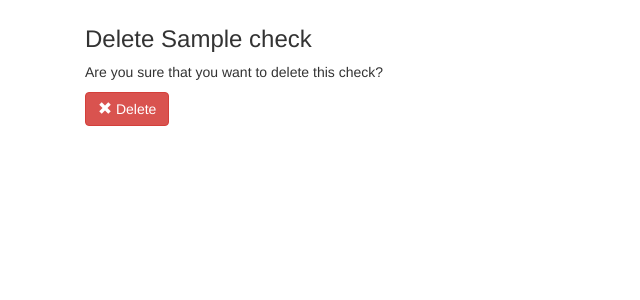
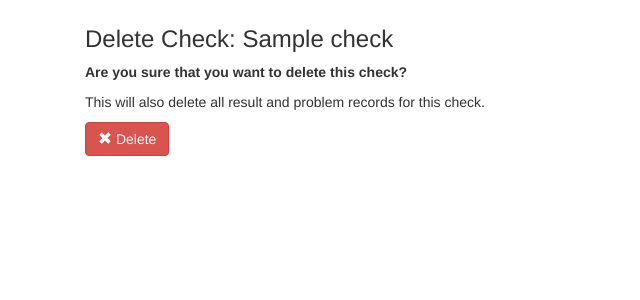
Before and after one commit to animeshinvinci/AgileNMS, a Django app: template monitoring/templates/monitoring/check_confirm_delete.html in a window 1280 px wide. Shown: the part 54-354 px from the top of the page, without its empty margins (0-640 px from the left). Run offline with Django 3.2, Linux system fonts and the light colour scheme; the template is opened without the code that fills it: values that come from a table or form of the project are taken from there, others are empty; tables that the repository leaves empty hold one stand-in row (values such as "Sample post"); parts of the project's set-up code (start-up, migrations or seed data) failed here and were passed over.

Commit message:
Various frontend improvements

```diff
--- a/monitoring/templates/monitoring/check_confirm_delete.html
+++ b/monitoring/templates/monitoring/check_confirm_delete.html
@@ -1,6 +1,6 @@
 {% extends "base.html" %}
 
-{% block title %}Delete Check{% endblock %}
+{% block title %}Delete Check: {{ check }{% endblock %}
 
 {% block checks_navitem_classes %}active{% endblock %}
 
@@ -9,8 +9,9 @@
 {% endblock %}
 
 {% block content %}
- <h3>Delete {{ check }}</h3>
- <p>Are you sure that you want to delete this check?</p>
+ <h3>Delete Check: {{ check }}</h3>
+ <p><b>Are you sure that you want to delete this check?</b></p>
+ <p>This will also delete all result and problem records for this check.</p>
  <form action="#" method="post">
  {% csrf_token %}
  <button type="submit" class="btn btn-danger"><span class="glyphicon glyphicon-remove"></span> Delete</button>
--- a/monitoring/templates/monitoring/check_detail.html
+++ b/monitoring/templates/monitoring/check_detail.html
@@ -1,7 +1,7 @@
 {% extends "base.html" %}
 {% load humanize %}
 
-{% block title %}Check Detail{% endblock %}
+{% block title %}Check: {{ check }}{% endblock %}
 
 {% block checks_navitem_classes %}active{% endblock %}
 
@@ -12,7 +12,7 @@
 {% block content %}
  <div class="row">
   <div class="col-lg-9">
-   <h3>{{ check }} <sup><span class="label status-label-{{ check.get_status }}" style="text-transform: uppercase;">{{ check.get_status }}</span></sup></h3>
+   <h3>Check: {{ check }} <sup><span class="label status-label-{{ check.get_status }}" style="text-transform: uppercase;">{{ check.get_status }}</span></sup></h3>
    <p>URL: {{ check.url }}</p>
 
    <h4 style="padding-top: 20px;">Status</h4>
@@ -28,7 +28,6 @@
 
   </div>
   <div class="col-lg-3">
-   <button type="button" class="btn btn-default navbar-btn"><span class="glyphicon glyphicon-refresh"></span></button>
    <button type="button" class="btn btn-primary navbar-btn" onclick="javascript:window.location='{{ check.get_absolute_url }}update/';"><span class="glyphicon glyphicon-pencil"></span> Edit</button>
    <button type="button" class="btn btn-danger navbar-btn" onclick="javascript:window.location='{{ check.get_absolute_url }}delete/';"><span class="glyphicon glyphicon-remove"></span> Delete</button>
   </div>
--- a/monitoring/templates/monitoring/check_form.html
+++ b/monitoring/templates/monitoring/check_form.html
@@ -1,7 +1,7 @@
 {% extends "base.html" %}
 {% load bootstrap %}
 
-{% block title %}Check Form{% endblock %}
+{% block title %}{% if check %}Edit Check: {{ check }}{% else %}New Check{% endif %}{% endblock %}
 
 {% block checks_navitem_classes %}active{% endblock %}
 
@@ -10,7 +10,7 @@
 {% endblock %}
 
 {% block content %}
- <h3>{% if check %}Edit {{ check }}{% else %}New Check{% endif %}</h3>
+ <h3>{% if check %}Edit Check: {{ check }}{% else %}New Check{% endif %}</h3>
 
  <div style="max-width: 400px;">
   <form action="#" method="post">
--- a/monitoring/templates/monitoring/problem_detail.html
+++ b/monitoring/templates/monitoring/problem_detail.html
@@ -1,7 +1,7 @@
 {% extends "base.html" %}
 {% load humanize %}
 
-{% block title %}Problem Detail{% endblock %}
+{% block title %}Problem: {{ problem }}{% endblock %}
 
 {% block problems_navitem_classes %}active{% endblock %}
 
@@ -12,10 +12,10 @@
 {% block content %}
  <div class="row">
   <div class="col-lg-9">
-   <h3>{{ problem }}</h3>
+   <h3>Problem: {{ problem }}</h3>
+   <p>More info about this problem will go here</p>
   </div>
   <div class="col-lg-3">
-   <button type="button" class="btn btn-default navbar-btn"><span class="glyphicon glyphicon-refresh"></span></button>
   </div>
  </div>
 {% endblock %}
--- a/monitoring/templates/monitoring/report_confirm_delete.html
+++ b/monitoring/templates/monitoring/report_confirm_delete.html
@@ -1,6 +1,6 @@
 {% extends "base.html" %}
 
-{% block title %}Delete Report{% endblock %}
+{% block title %}Delete Report: {{ report }}{% endblock %}
 
 {% block reports_navitem_classes %}active{% endblock %}
 
@@ -9,7 +9,7 @@
 {% endblock %}
 
 {% block content %}
- <h3>Delete {{ report }}</h3>
+ <h3>Delete Report: {{ report }}</h3>
  <p>Are you sure that you want to delete this report?</p>
  <form action="#" method="post">
  {% csrf_token %}
--- a/monitoring/templates/monitoring/report_detail.html
+++ b/monitoring/templates/monitoring/report_detail.html
@@ -1,7 +1,7 @@
 {% extends "base.html" %}
 {% load humanize %}
 
-{% block title %}Report Detail{% endblock %}
+{% block title %}Report: {{ report }}{% endblock %}
 
 {% block reports_navitem_classes %}active{% endblock %}
 
@@ -12,10 +12,9 @@
 {% block content %}
  <div class="row">
   <div class="col-lg-9">
-   <h3>{{ report }}</h3>
+   <h3>Report: {{ report }}</h3>
   </div>
   <div class="col-lg-3">
-   <button type="button" class="btn btn-default navbar-btn"><span class="glyphicon glyphicon-refresh"></span></button>
    <button type="button" class="btn btn-primary navbar-btn" onclick="javascript:window.location='{{ report.get_absolute_url }}update/';"><span class="glyphicon glyphicon-pencil"></span> Edit</button>
    <button type="button" class="btn btn-danger navbar-btn" onclick="javascript:window.location='{{ report.get_absolute_url }}delete/';"><span class="glyphicon glyphicon-remove"></span> Delete</button>
   </div>
--- a/monitoring/templates/monitoring/report_form.html
+++ b/monitoring/templates/monitoring/report_form.html
@@ -1,7 +1,7 @@
 {% extends "base.html" %}
 {% load bootstrap %}
 
-{% block title %}Report Form{% endblock %}
+{% block title %}{% if report %}Edit Report: {{ report }}{% else %}New Report{% endif %}{% endblock %}
 
 {% block reports_navitem_classes %}active{% endblock %}
 
@@ -10,7 +10,7 @@
 {% endblock %}
 
 {% block content %}
- <h3>{% if report %}Edit {{ report }}{% else %}New Report{% endif %}</h3>
+ <h3>{% if report %}Edit Report: {{ report }}{% else %}New Report{% endif %}</h3>
 
  <div style="max-width: 400px;">
   <form action="#" method="post">
```
